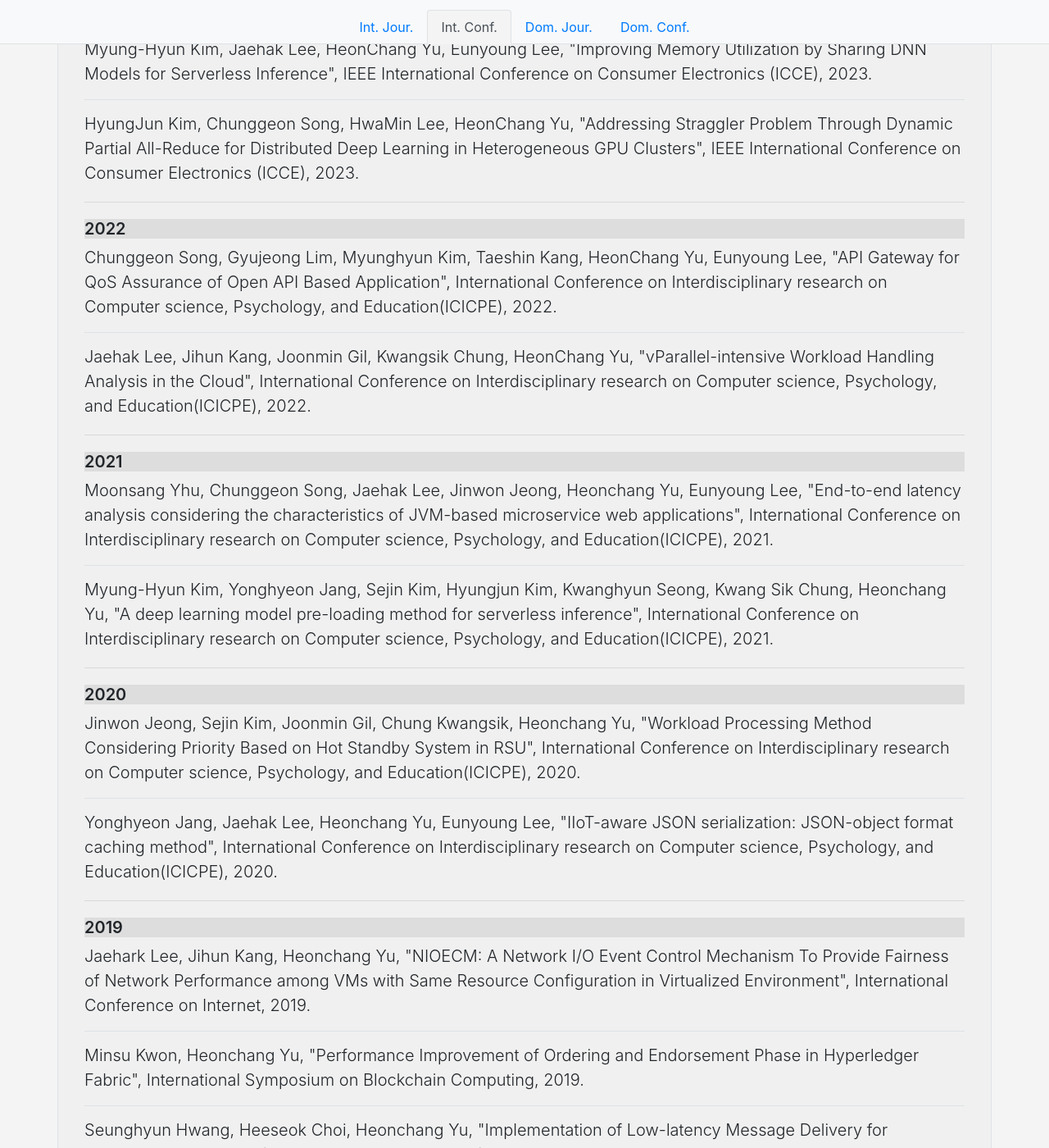
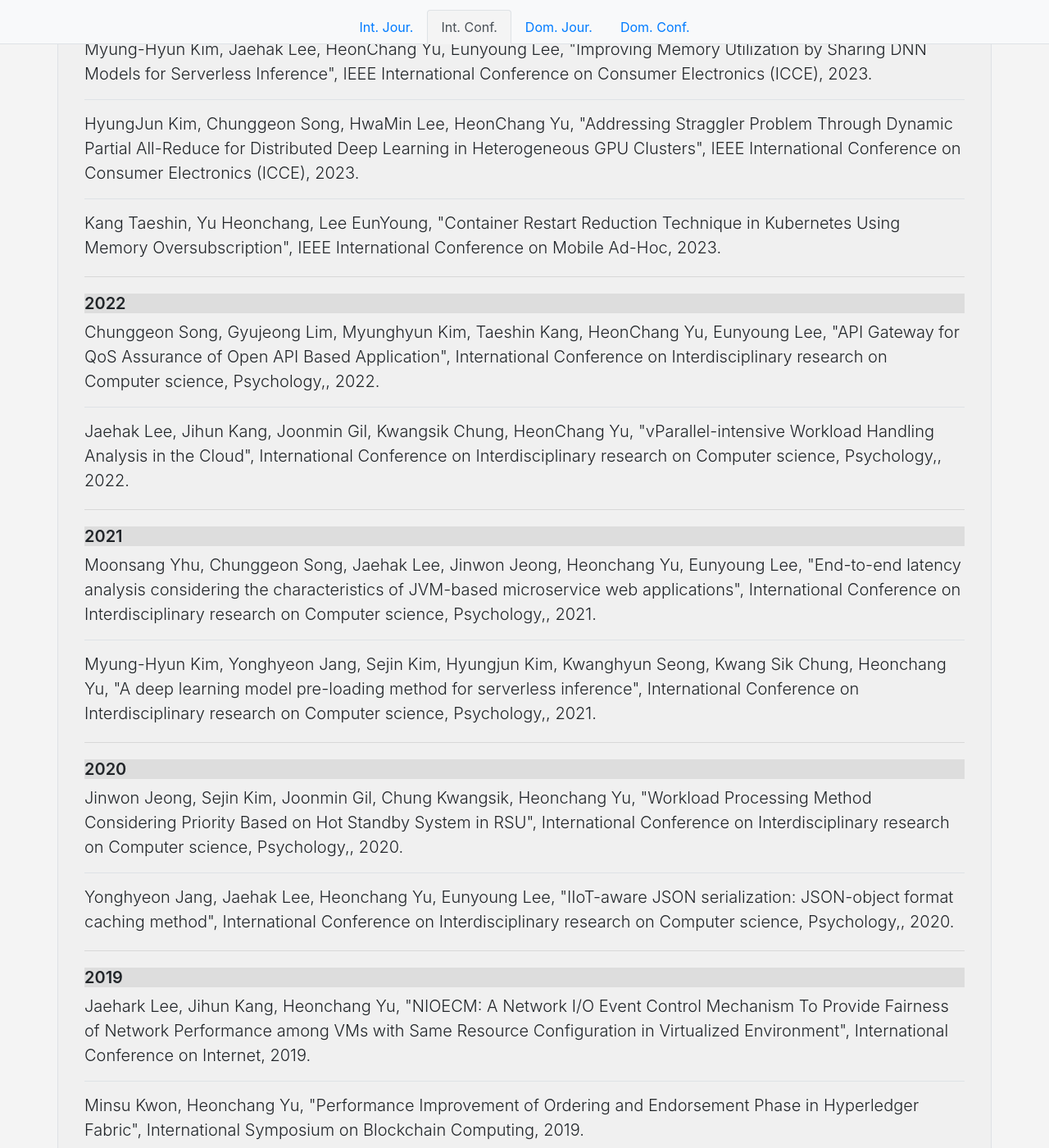
Before and after one commit to KU-Cloud/ku-cloud.github.io, a Jekyll site: the page built from publications.html, in a window 1280 px wide and 1400 px high, scrolled down 7978 px. Shown: the whole window at 82% size. Built offline with Jekyll 4.4.1, drawn with Linux system fonts in a browser that asks for light colours; some of the changed text lies outside the part shown.

Commit message:
Typo and Update publicatoin

```diff
--- a/_data/publications-ci.yaml
+++ b/_data/publications-ci.yaml
@@ -473,7 +473,7 @@
       ]
     },
     "page": "63-64",
-    "publisher": "International Conference on Interdisciplinary research on Computer science, Psychology, and Education(ICICPE)",
+    "publisher": "International conference on Interdisciplinary research on Computer Science, Psychology,",
     "title": "Physical Machine Status Information Management Scheme based on Resource Utilization in Cloud Computing Environments",
     "volume": "2"
   },
@@ -708,7 +708,7 @@
       ]
     },
     "page": "155-156",
-    "publisher": "International Conference on Interdisciplinary research on Computer science, Psychology, and Education(ICICPE)",
+    "publisher": "International conference on Interdisciplinary research on Computer Science, Psychology,",
     "title": "Design of Digital Textbook Service Platform"
   },
   {
@@ -734,7 +734,7 @@
       ]
     },
     "page": "85-86",
-    "publisher": "International Conference on Interdisciplinary research on Computer science, Psychology, and Education(ICICPE)",
+    "publisher": "International conference on Interdisciplinary research on Computer Science, Psychology,",
     "title": "Interactive Digital Textbook Development Methodology for Higher Education",
     "volume": "2"
   },
@@ -771,7 +771,7 @@
         ]
       ]
     },
-    "publisher": "International Conference on Interdisciplinary research on Computer science, Psychology, and Education(ICICPE)",
+    "publisher": "International Conference on Interdisciplinary research on Computer science, Psychology,",
     "title": "Efficient State Maintenance in Serverless-based Workflow Using Host Storage"
   },
   {
@@ -831,7 +831,7 @@
         ]
       ]
     },
-    "publisher": "International Conference on Interdisciplinary research on Computer science, Psychology, and Education(ICICPE)",
+    "publisher": "International Conference on Interdisciplinary research on Computer science, Psychology,",
     "title": "IIoT-aware JSON serialization: JSON-object format caching method"
   },
   {
@@ -867,7 +867,7 @@
         ]
       ]
     },
-    "publisher": "International Conference on Interdisciplinary research on Computer science, Psychology, and Education(ICICPE)",
+    "publisher": "International Conference on Interdisciplinary research on Computer science, Psychology,",
     "title": "Workload Processing Method Considering Priority Based on Hot Standby System in RSU"
   },
   {
@@ -1069,6 +1069,34 @@
   {
     "author": [
       {
+        "given": "Kang",
+        "family": "Taeshin"
+      },
+      {
+        "given": "Yu",
+        "family": "Heonchang"
+      },
+      {
+        "given": "Lee",
+        "family": "EunYoung"
+      }
+    ],
+    "type": "paper-conference",
+    "id": "kang2023Oversubscription",
+    "citation-key": "kang2023Oversubscription",
+    "issued": {
+      "date-parts": [
+        [
+          2023
+        ]
+      ]
+    },
+    "publisher": "IEEE International Conference on Mobile Ad-Hoc",
+    "title": "Container Restart Reduction Technique in Kubernetes Using Memory Oversubscription"
+  },
+  {
+    "author": [
+      {
         "given": "Kibom",
         "family": "Kim"
       },
@@ -1277,7 +1305,7 @@
         ]
       ]
     },
-    "publisher": "International Conference on Interdisciplinary research on Computer science, Psychology, and Education(ICICPE)",
+    "publisher": "International Conference on Interdisciplinary research on Computer science, Psychology,",
     "title": "A deep learning model pre-loading method for serverless inference"
   },
   {
@@ -1775,7 +1803,7 @@
         ]
       ]
     },
-    "publisher": "International Conference on Interdisciplinary research on Computer science, Psychology, and Education(ICICPE)",
+    "publisher": "International Conference on Interdisciplinary research on Computer science, Psychology,",
     "title": "vParallel-intensive Workload Handling Analysis in the Cloud"
   },
   {
@@ -2100,7 +2128,7 @@
       ]
     },
     "page": "164-165",
-    "publisher": "International Conference on Interdisciplinary research on Computer science, Psychology, and Education(ICICPE)",
+    "publisher": "International conference on Interdisciplinary research on Computer Science, Psychology,",
     "title": "Optimizing parallelism of big data analytics at General Purpose Cluster System"
   },
   {
@@ -2261,7 +2289,7 @@
       ]
     },
     "page": "113-114",
-    "publisher": "International Conference on Interdisciplinary research on Computer science, Psychology, and Education(ICICPE)",
+    "publisher": "International conference on Interdisciplinary research on Computer Science, Psychology,",
     "title": "A Resource Isolation Scheme of Virtual Machines Based on Workload Types in Cloud Computing Environments"
   },
   {
@@ -2330,7 +2358,7 @@
         ]
       ]
     },
-    "publisher": "International Conference on Interdisciplinary research on Computer science, Psychology, and Education(ICICPE)",
+    "publisher": "International Conference on Interdisciplinary research on Computer science, Psychology,",
     "title": "API Gateway for QoS Assurance of Open API Based Application"
   },
   {
@@ -2370,7 +2398,7 @@
         ]
       ]
     },
-    "publisher": "International Conference on Interdisciplinary research on Computer science, Psychology, and Education(ICICPE)",
+    "publisher": "International Conference on Interdisciplinary research on Computer science, Psychology,",
     "title": "End-to-end latency analysis considering the characteristics of JVM-based microservice web applications"
   },
   {
--- a/_publications/conference/domestic/강2023콜드스타트.bib
+++ b/_publications/conference/domestic/강2023콜드스타트.bib
@@ -1,6 +1,6 @@
 @inproceedings{강2023콜드스타트,
-  title={Heterogeneous 코어 환경에서 Singularity 컨테이너의 Cgroup 정책에 따른 HPC 작업의 성능 분석},
-  author={강민재 and 김동균 and 유헌창 and 강지훈},
+  title={콜드 스타트 완화를 위한 도커 환경에서의 이미지 레이어 동시성 수준에 따른 풀링 속도 성능 분석},
+  author={강민우 and 김동균 and 유헌창 and 강지훈},
   publisher={한국정보처리학회 ACK2023},
   year={2023},
   pages={89--92}
--- /dev/null
+++ b/_publications/conference/international/kang2023Oversubscription.bib
@@ -0,0 +1,6 @@
+@inproceedings{kang2023Oversubscription,
+  title={Container Restart Reduction Technique in Kubernetes Using Memory Oversubscription},
+  author={Taeshin, Kang and Heonchang, Yu and EunYoung, Lee},
+  publisher={IEEE International Conference on Mobile Ad-Hoc and Smart Systems (MASS 2023)},
+  year={2023}
+}
```
